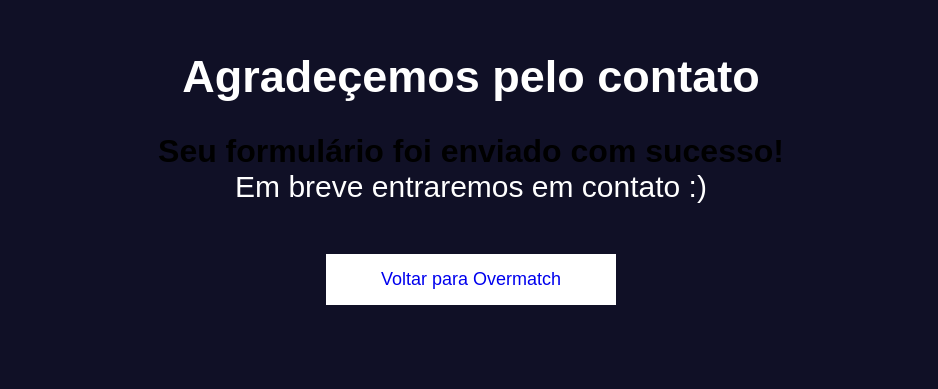
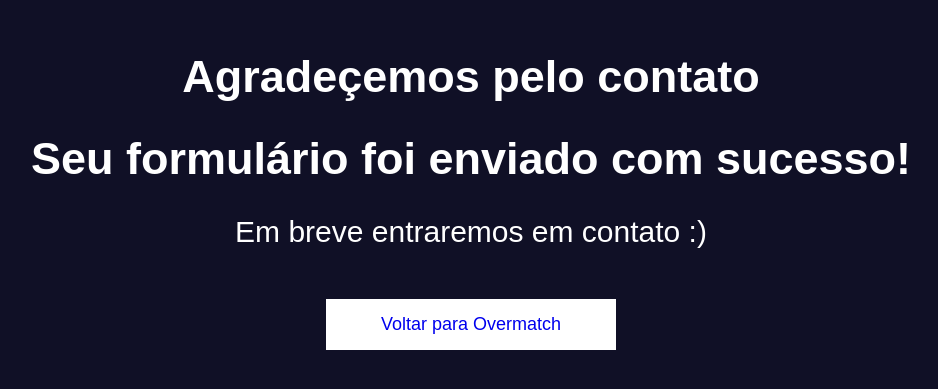
Before and after one commit to FellypeGC/SIte-Redirecionamento, a plain HTML site: page index.html in a window 1280 px wide. Shown: the part 141-530 px from the top of the page, without its empty margins (169-1107 px from the left). Drawn offline with Linux system fonts and the light colour scheme.

Commit message:
Update index.html

```diff
--- a/index.html
+++ b/index.html
@@ -15,7 +15,7 @@
 </head>
 <body class="main">
     <h1 class="text"> Agradeçemos pelo contato</h1>
-    <h1>Seu formulário foi enviado com sucesso!</h1>
+    <h1 class="text">Seu formulário foi enviado com sucesso!</h1>
     <p class="paragrafo">Em breve entraremos em contato :)</p>
     <a href="www.cursoovermatch.com.br" class="btn">Voltar para Overmatch</a>
 </body>
```
